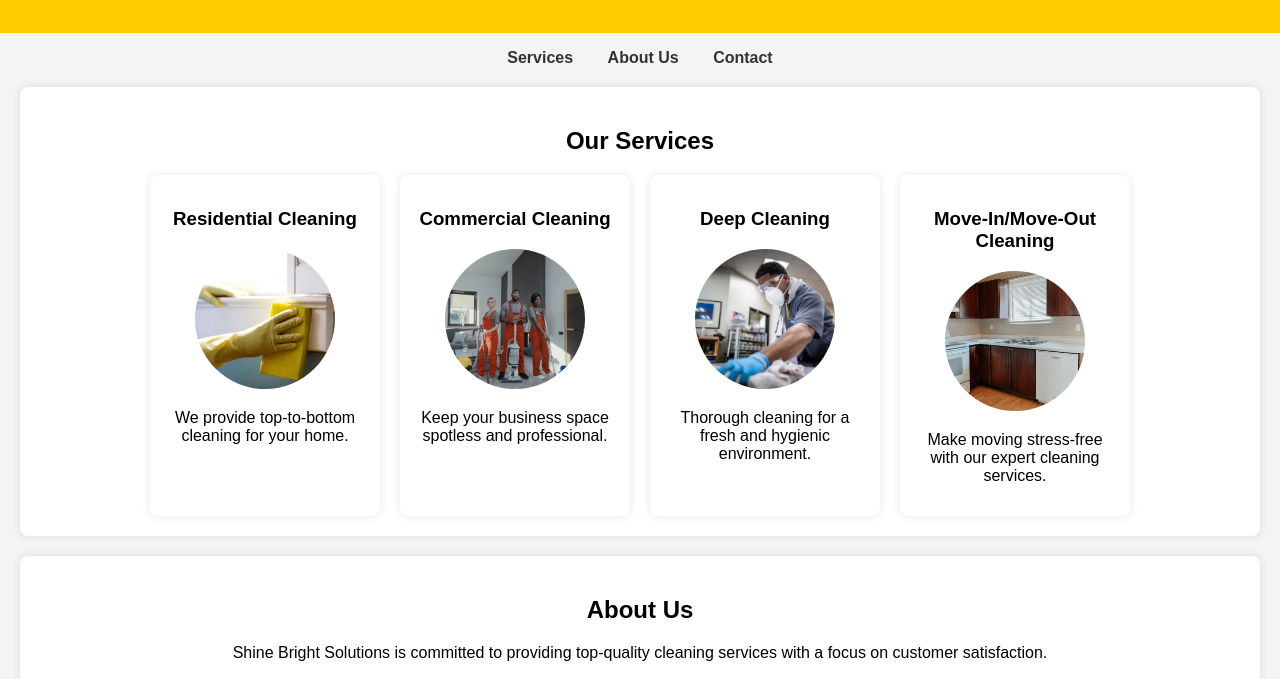
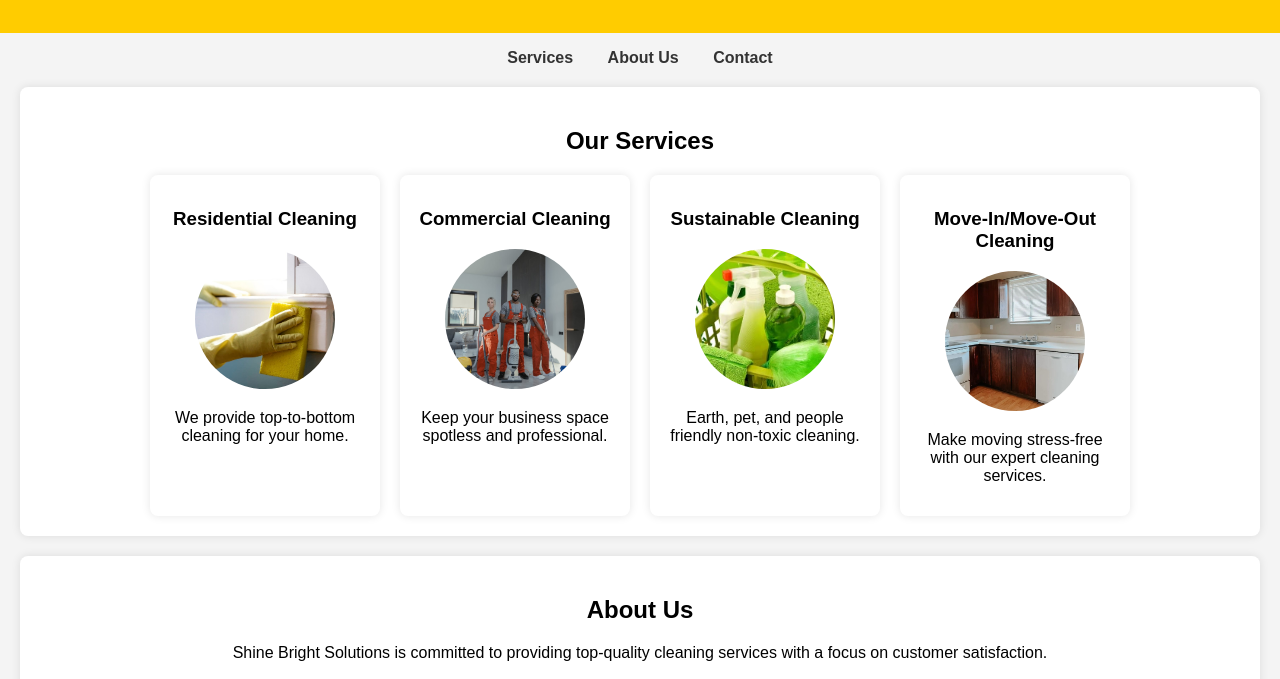
Before and after one commit to christian-m-castillo/shine-bright-solutions, a plain HTML site: page index.html in a window 1280 px wide. Shown: the part 121-800 px from the top of the page. Drawn offline with Linux system fonts and the light colour scheme.

Commit message:
eco cleaning add

```diff
--- a/index.html
+++ b/index.html
@@ -116,9 +116,9 @@
         <p>Keep your business space spotless and professional.</p>
       </div>
       <div class="card">
-        <h3>Deep Cleaning</h3>
-        <img src="./img/deep-cleaning.jpg" alt="Oklahoma City deep cleaning service.">
-        <p>Thorough cleaning for a fresh and hygienic environment.</p>
+        <h3>Sustainable Cleaning</h3>
+        <img src="./img/sustainable-cleaning.jpg" alt="Oklahoma City deep cleaning service.">
+        <p>Earth, pet, and people friendly non-toxic cleaning.</p>
       </div>
       <div class="card">
         <h3>Move-In/Move-Out Cleaning</h3>
```
Also changed, not shown: img/sustainable-cleaning.jpg (added).
